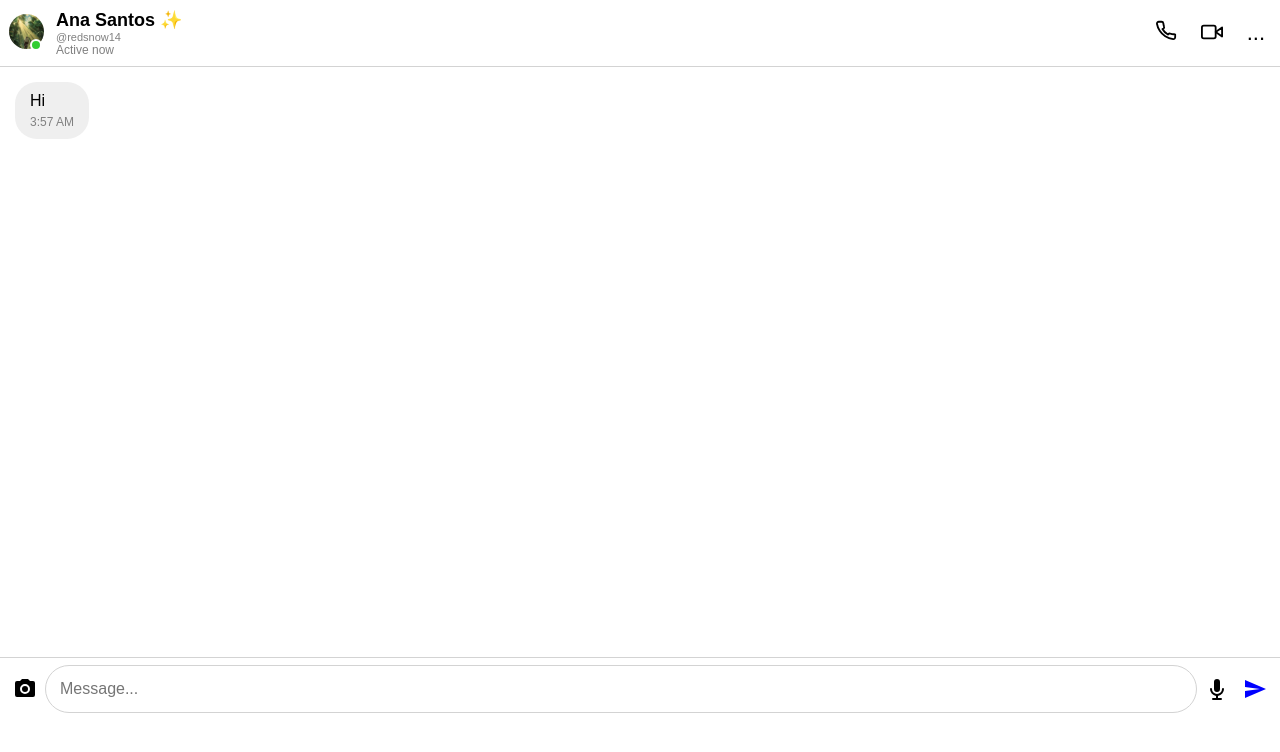
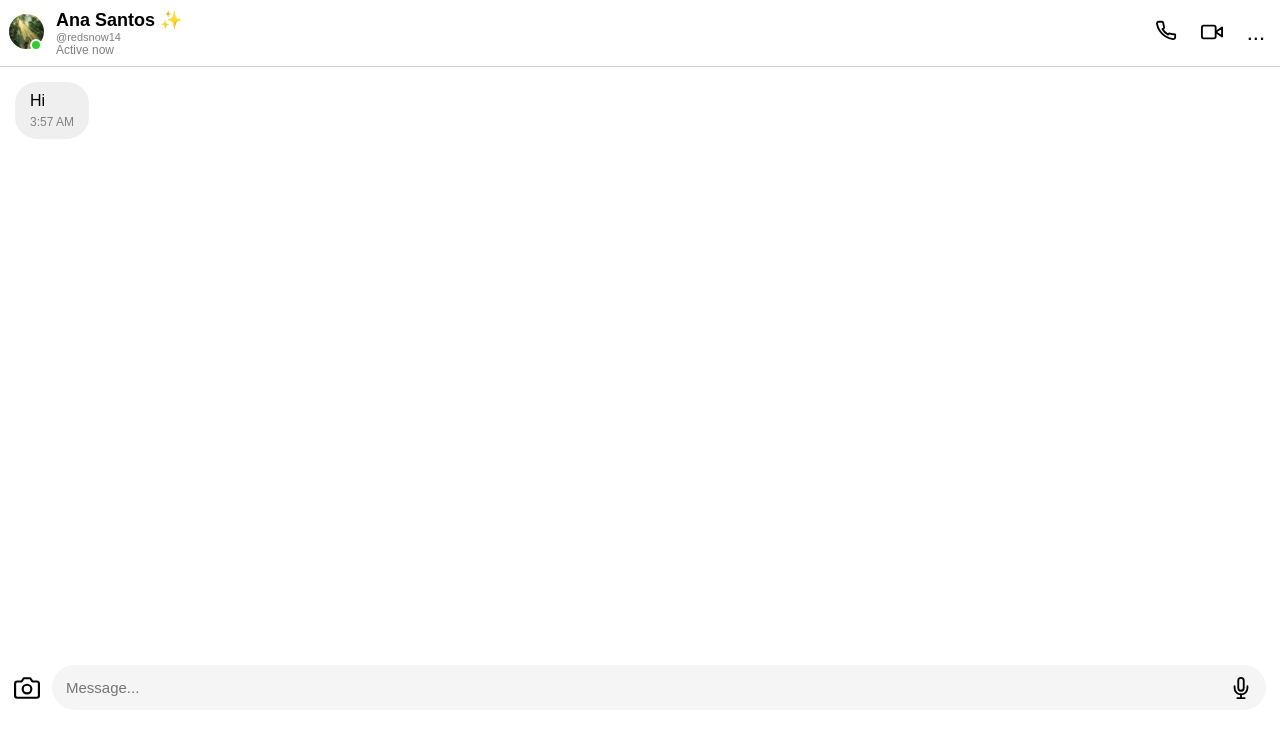
Before and after one commit to learnneww11/my-ai, a Next.js app: page / in a window 1280 px wide. Shown: the top 752 px of the page. Built offline with nearby package versions, Linux system fonts and the light colour scheme.

Commit message:
Update InputBar.js

```diff
--- a/components/InputBar.js
+++ b/components/InputBar.js
@@ -1,3 +1,4 @@
+
 export default function InputBar({
   message,
   setMessage,
@@ -6,30 +7,47 @@ export default function InputBar({
   return (
     <div
       style={{
-        padding: "7px",
-        borderTop: "1px solid lightgray",
+        padding: "10px 14px",
         background: "white",
         display: "flex",
         alignItems: "center",
-        gap: "2px"
+        gap: "12px",
+        boxSizing: "border-box",
+        width: "100%"
       }}
     >
-      {/* Camera */}
+      {/* Camera Outside on the Left */}
       <button
         type="button"
         style={{
           background: "transparent",
           border: "none",
+          padding: "0",
+          cursor: "pointer",
           display: "flex",
-          alignItems: "center"
+          alignItems: "center",
+          color: "black"
         }}
       >
-        <svg xmlns="http://w3.org" viewBox="0 0 24 24" width="24" height="24" fill="currentColor">
-          <path d="M4 4h3l2-2h6l2 2h3a2 2 0 0 1 2 2v12a2 2 0 0 1-2 2H4a2 2 0 0 1-2-2V6a2 2 0 0 1 2-2zm8 3a5 5 0 1 0 0 10 5 5 0 0 0 0-10zm0 2a3 3 0 1 1 0 6 3 3 0 0 1 0-6z"/>
+        <svg xmlns="http://w3.org" viewBox="0 0 24 24" width="26" height="26" fill="none" stroke="currentColor" strokeWidth="2" strokeLinecap="round" strokeLinejoin="round">
+          <path d="M23 19a2 2 0 0 1-2 2H3a2 2 0 0 1-2-2V8a2 2 0 0 1 2-2h4l2-3h6l2 3h4a2 2 0 0 1 2 2z"/>
+          <circle cx="12" cy="13" r="4"/>
         </svg>
       </button>
 
-      {/* Input Field */}
+      {/* The Unified Instagram Pill Container */}
+      <div
+        style={{
+          flex: 1,
+          display: "flex",
+          alignItems: "center",
+          background: "whitesmoke",
+          borderRadius: "24px",
+          padding: "4px 14px",
+          gap: "8px"
+        }}
+      >
+        {/* Input Field Inside the Pill */}
         <input
           value={message}
           onChange={(e) => setMessage(e.target.value)}
@@ -41,45 +59,59 @@ export default function InputBar({
           placeholder="Message..."
           style={{
             flex: 1,
-          padding: "14px",
-          borderRadius: "25px",
-          border: "1px solid lightgray",
+            background: "transparent",
+            border: "none",
             outline: "none",
-          fontSize: "16px"
+            padding: "10px 0",
+            fontSize: "15px",
+            color: "black"
           }}
         />
 
-      {/* Microphone */}
+        {/* Microphone Inside the Pill (Only shows if text is empty) */}
+        {!message.trim() && (
           <button
             type="button"
             style={{
               background: "transparent",
               border: "none",
+              padding: "0",
+              cursor: "pointer",
               display: "flex",
-          alignItems: "center"
+              alignItems: "center",
+              color: "black"
             }}
           >
-        <svg xmlns="http://w3.org" viewBox="0 0 24 24" width="24" height="24" fill="currentColor">
-          <path d="M12 2a3 3 0 0 0-3 3v7a3 3 0 0 0 6 0V5a3 3 0 0 0-3-3zm7 10a1 1 0 0 0-2 0 5 5 0 0 1-10 0 1 1 0 0 0-2 0 7 7 0 0 0 6 6.93V21H8a1 1 0 0 0 0 2h8a1 1 0 0 0 0-2h-3v-2.07A7 7 0 0 0 19 12z"/>
+            <svg xmlns="http://w3.org" viewBox="0 0 24 24" width="22" height="22" fill="none" stroke="currentColor" strokeWidth="2" strokeLinecap="round" strokeLinejoin="round">
+              <path d="M12 1a3 3 0 0 0-3 3v8a3 3 0 0 0 6 0V4a3 3 0 0 0-3-3z"/>
+              <path d="M19 10v2a7 7 0 0 1-14 0v-2"/>
+              <line x1="12" y1="19" x2="12" y2="23"/>
+              <line x1="8" y1="23" x2="16" y2="23"/>
             </svg>
           </button>
+        )}
 
-      {/* Send */}
+        {/* Send Button Inside the Pill (Only shows when user types text) */}
+        {message.trim() && (
           <button
             type="button"
             onClick={sendMessage}
             style={{
               background: "transparent",
               border: "none",
+              padding: "0 4px",
+              cursor: "pointer",
               display: "flex",
               alignItems: "center",
-          color: "blue"
+              color: "dodgerblue",
+              fontWeight: "600",
+              fontSize: "15px"
             }}
           >
-        <svg xmlns="http://w3.org" viewBox="0 0 24 24" width="24" height="24" fill="currentColor">
-          <path d="M2.01 21L23 12 2.01 3 2 10l15 2-15 2z"/>
-        </svg>
+            Send
           </button>
+        )}
+      </div>
     </div>
   );
 }
```
Lines whose indentation alone changed are shown as unchanged.
